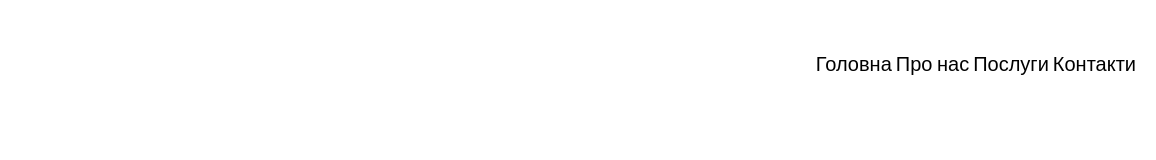
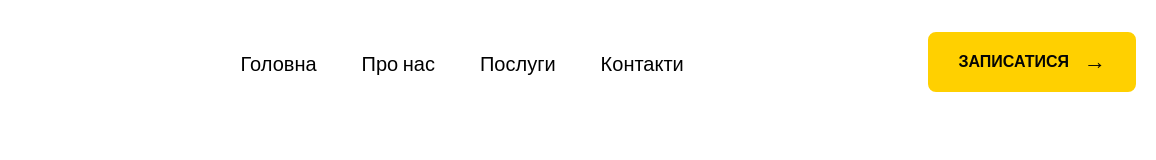
Before and after one commit to vitalik1906/final-project, a plain HTML site: page index.html in a window 1280 px wide. Shown: the full height of the page, 124-1280 px from the left. Drawn offline with nearby package versions, Linux system fonts and the light colour scheme.

Commit message:
CTA knopka

```diff
--- a/index.css
+++ b/index.css
@@ -20,7 +20,7 @@
     display: flex;
     align-items: center;
     justify-content: space-between;
-
+    gap: 5px;
     padding: 10px 20px;
 }
 
@@ -30,3 +30,10 @@
     font-size: var(--nav-btns-size);
     font-family: var( --nav-btns-font);
 }
+
+.nav-buttons{
+    display: flex;
+    gap: 45px;
+}
+
+.cta-button { display: inline-flex; align-items: center; gap: 15px; padding: 15px 28px; background: #ffd000; color: #050505; text-decoration: none; font-family: Arial, sans-serif; font-size: 16px; font-weight: 800; border: 2px solid #ffd000; border-radius: 8px; transition: 0.3s ease; box-shadow: 0 0 0 rgba(255, 208, 0, 0); } .cta-button .arrow { font-size: 22px; transition: transform 0.3s ease; } /* Анімація при наведенні */ .cta-button:hover { background: #050505; color: #ffd000; transform: translateY(-3px); box-shadow: 0 8px 25px rgba(255, 208, 0, 0.25); } .cta-button:hover .arrow { transform: translateX(6px); } /* Легка постійна анімація */ .cta-button { animation: pulse 2.5s infinite; } @keyframes pulse { 0%, 100% { box-shadow: 0 0 0 rgba(255, 208, 0, 0); } 50% { box-shadow: 0 0 18px rgba(255, 208, 0, 0.2); } }
--- a/index.html
+++ b/index.html
@@ -25,6 +25,8 @@
             <a href="#services">Послуги</a>
             <a href="#contacts">Контакти</a>
         </div>
+
+        <a href="#signup" class="cta-button"> <span>ЗАПИСАТИСЯ</span> <span class="arrow">→</span> </a>
     </nav>
 
 
```
